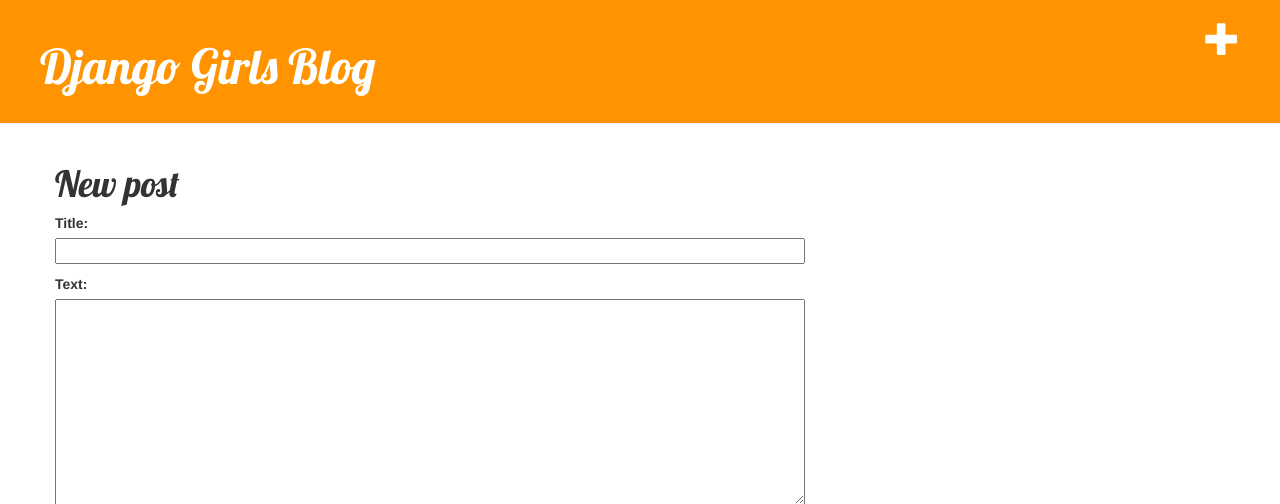
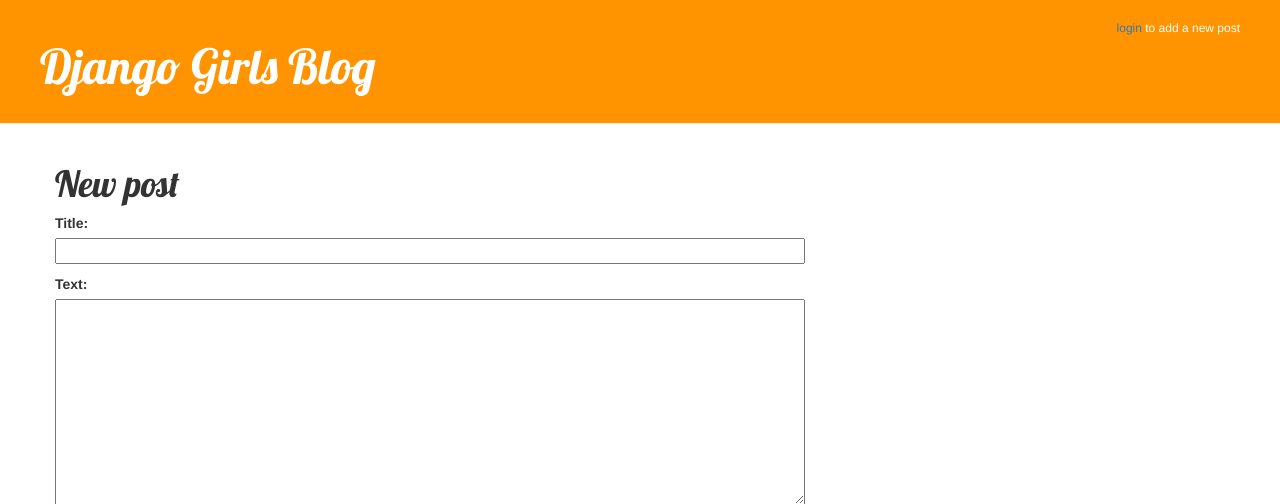
Before and after one commit to jabadia/django-girls-tutorial, a Django app: page /post/new/ in a window 1280 px wide. Shown: the top 504 px of the page. Run offline with Django 3.2, Linux system fonts and the light colour scheme; some libraries are stand-ins or nearby versions.

Commit message:
solo muestra la opción de añadir post si el usuario está 'autenticado'

```diff
--- a/blog/static/css/blog.css
+++ b/blog/static/css/blog.css
@@ -41,6 +41,13 @@ h1, h2, h3, h4 {
     margin-right: 20px;
 }
 
+.username {
+    color: #ffffff;
+    float: right;
+    font-size: 12px;
+    margin-right: 20px;
+}
+
 .post {
     margin-bottom: 70px;
 }
--- a/blog/templates/blog/base.html
+++ b/blog/templates/blog/base.html
@@ -10,7 +10,12 @@
 <body>
 
     <div class="page-header">
-        <a href="{% url 'post_new' %}" class="top-menu"><span class="glyphicon glyphicon-plus"></span></a>
+        {% if user.is_authenticated %}
+            <a href="{% url 'post_new' %}" class="top-menu"><span class="glyphicon glyphicon-plus"></span></a>
+            <span class="username">Hola {{ user }}! <a href="{% url 'admin:logout' %}?next=/">(logout)</a></span>
+        {% else %}
+            <span class="username"><a href="{% url 'admin:login' %}?next=/">login</a> to add a new post</span>
+        {% endif %}
         <h1><a href="/">Django Girls Blog</a></h1>
     </div>
 
```
